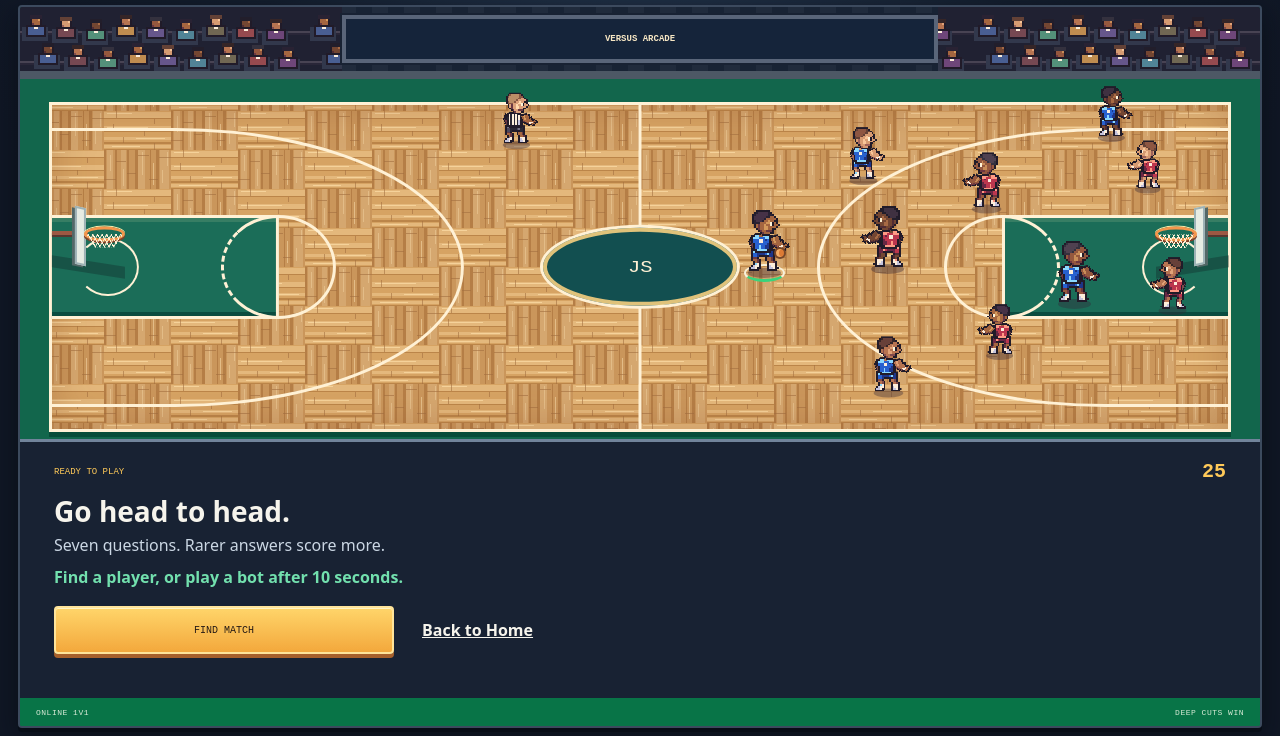
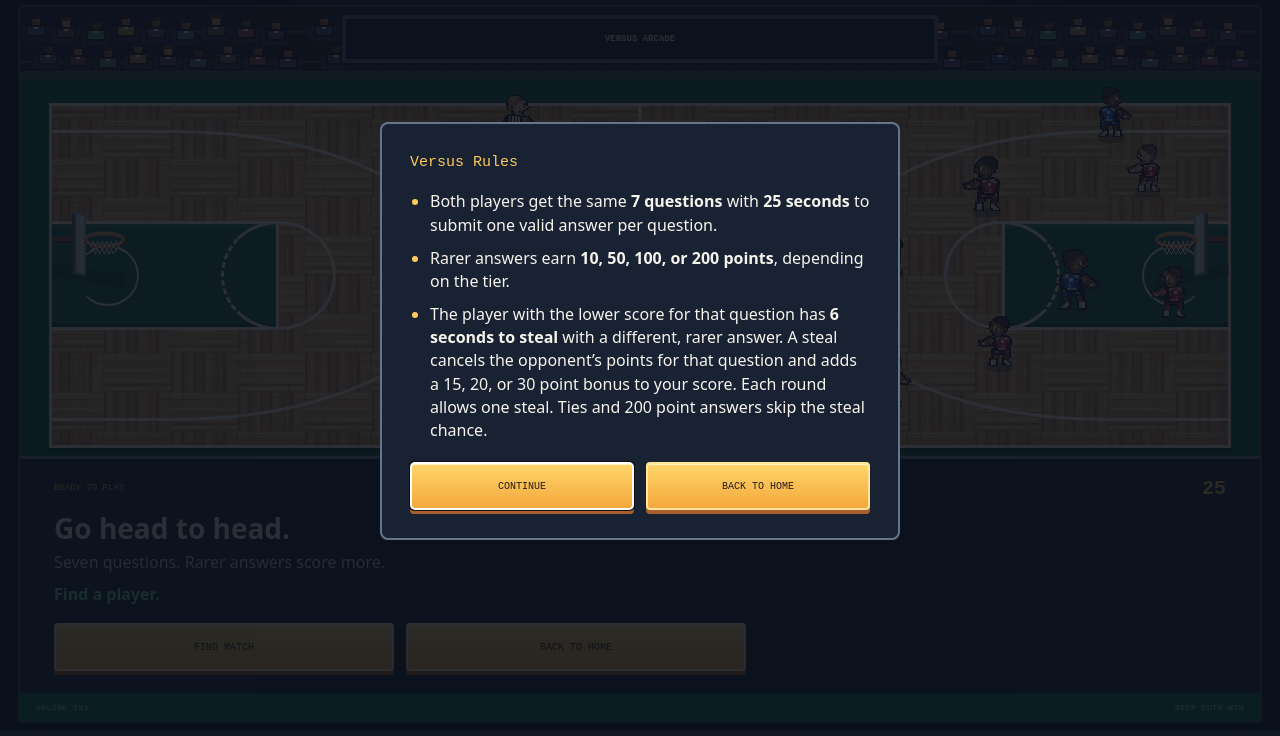
Before and after one commit to NathanN-275/JumpShot_DailyGame, a website: page dist/versus.html in a window 1280 px wide. Shown: the part 69-805 px from the top of the page. Drawn offline with Linux system fonts and the light colour scheme.

Commit message:
fix: add Versus rules and separate the final recap
What changed: Open a rules dialog on fresh Versus visits, simplify the lobby copy to Find a player, match the Back to Home button to Find Match, and place the final answer recap below the arena.

Why: Players need the rules before matchmaking and space between Play Again and the answer recap.

Files/systems affected: Versus page markup, styles, and client rendering.

Testing: All six Node tests passed, the client script syntax and diff checks passed, and Chrome verified the lobby and final layout after a local match.

```diff
--- a/dist/versus.css
+++ b/dist/versus.css
@@ -12,13 +12,15 @@
 .match-info.is-steal { color: #ffad4d; }
 .match-info.searching::after { content: ' ...'; animation: search-pulse 1s steps(4, end) infinite; }
 @keyframes search-pulse { 50% { opacity: .2; } }
-.versus-actions { display: flex; flex-wrap: wrap; align-items: center; gap: 10px 18px; margin-top: 13px; }
-.versus-actions .primary-button { width: min(340px, 100%); }
-.versus-home-link { display: inline-flex; align-items: center; min-height: 44px; padding: 0 10px; color: var(--ink); font-weight: 700; }
+.versus-actions, .versus-rules-actions { display: grid; grid-template-columns: repeat(2, minmax(0, 1fr)); gap: 12px; }
+.versus-actions { max-width: 692px; margin-top: 13px; }
+.versus-actions .primary-button, .versus-rules-actions .primary-button { padding: 8px; text-align: center; line-height: 1.5; }
+#cancel-search { grid-column: 1 / -1; width: min(340px, 100%); }
+.versus-home-link { text-decoration: none; }
 .versus-panel .answer-entry { max-width: 620px; }
 .versus-panel .answer-entry input { padding: 12px; min-width: 0; flex: 1; }
 .versus-panel .answer-entry button { min-width: 100px; background: var(--yellow); color: #241911; font-weight: 800; }
-.reveal { min-height: 22px; color: var(--yellow); font-weight: 700; }
+.reveal { color: var(--yellow); font-weight: 700; }
 .versus-final-score { display: flex; flex-wrap: wrap; gap: 12px 28px; margin: 14px 0; color: var(--green); font-weight: 800; }
 .versus-final-score strong { color: var(--yellow); }
 .versus-mode .results-panel { margin: 0 0 18px; }
@@ -26,6 +28,21 @@
 .versus-mode .sprite-red { --facing: -1; }
 .versus-mode .is-blue-defending .blue-one .sprite-ball { visibility: hidden; }
 .versus-mode .is-blue-defending .red-one .sprite-ball { display: block; }
+.versus-rules {
+  width: min(520px, calc(100% - 32px));
+  max-height: calc(100% - 32px);
+  padding: clamp(16px, 5vw, 28px);
+  border: 2px solid #66758a;
+  border-radius: 8px;
+  background: var(--panel);
+  color: var(--ink);
+  box-shadow: 0 8px 0 #0b121e;
+}
+.versus-rules::backdrop { background: #0b111bdd; }
+.versus-rules h2 { margin: 0 0 16px; color: var(--yellow); font: 15px/1.5 var(--pixel); }
+.versus-rules ul { display: grid; gap: 10px; margin: 0; padding-left: 20px; line-height: 1.45; }
+.versus-rules li::marker { color: var(--yellow); }
+.versus-rules-actions { margin-top: 20px; }
 @media (max-width: 620px) {
   .versus-mode .topbar { grid-template-columns: 1fr; height: auto; }
   .versus-mode .scorebug { grid-column: 1; }
--- a/dist/versus.html
+++ b/dist/versus.html
@@ -36,17 +36,39 @@
   <div class="versus-status"><span id="round-label">READY TO PLAY</span><strong id="clock">25</strong></div>
   <h1 id="headline">Go head to head.</h1>
   <p id="hint">Seven questions. Rarer answers score more.</p>
-  <div id="match-info" class="match-info" aria-live="polite">Find a player, or play a bot after 10 seconds.</div>
+  <div id="match-info" class="match-info" aria-live="polite">Find a player.</div>
   <form id="versus-form" class="answer-form hidden" autocomplete="off">
     <label class="sr-only" for="versus-answer">Your answer</label>
     <div class="answer-entry"><input id="versus-answer" maxlength="64" placeholder="Type a player or team…"><button type="submit">SUBMIT</button></div>
   </form>
   <div id="versus-final-score" class="versus-final-score hidden" aria-live="polite"></div>
+  <div id="reveal" class="reveal hidden" aria-live="polite"></div>
   <div class="versus-actions">
     <button id="find-match" class="primary-button" type="button">FIND MATCH</button>
     <button id="cancel-search" class="primary-button hidden" type="button">CANCEL SEARCH</button>
-    <a id="back-home" class="versus-home-link" href="./index.html">Back to Home</a>
+    <a id="back-home" class="primary-button versus-home-link" href="./index.html">BACK TO HOME</a>
   </div>
-  <div id="reveal" class="reveal" aria-live="polite"></div>
 </section>
-<section class="results-panel hidden" id="versus-results" aria-labelledby="versus-results-heading"><header class="results-heading"><div><span class="results-kicker">FINAL BUZZER · VERSUS RECAP</span><h2 id="versus-results-heading">YOUR ANSWERS</h2><p>Open a prompt to browse every accepted answer by rarity.</p></div><span class="results-count">07 PROMPTS</span></header><div class="results-list" id="versus-results-list"></div></section><div class="arena-bottomline"><span>ONLINE 1V1</span><span>DEEP CUTS WIN</span></div></section></main></body></html>
+<div class="arena-bottomline"><span>ONLINE 1V1</span><span>DEEP CUTS WIN</span></div>
+</section>
+<section class="results-panel hidden" id="versus-results" aria-labelledby="versus-results-heading">
+  <header class="results-heading">
+    <div><span class="results-kicker">FINAL BUZZER · VERSUS RECAP</span><h2 id="versus-results-heading">YOUR ANSWERS</h2><p>Open a prompt to browse every accepted answer by rarity.</p></div>
+    <span class="results-count">07 PROMPTS</span>
+  </header>
+  <div class="results-list" id="versus-results-list"></div>
+</section>
+</main>
+<dialog class="versus-rules" id="versus-rules" aria-labelledby="versus-rules-title">
+  <h2 id="versus-rules-title">Versus Rules</h2>
+  <ul>
+    <li>Both players get the same <strong>7 questions</strong> with <strong>25 seconds</strong> to submit one valid answer per question.</li>
+    <li>Rarer answers earn <strong>10, 50, 100, or 200 points</strong>, depending on the tier.</li>
+    <li>The player with the lower score for that question has <strong>6 seconds to steal</strong> with a different, rarer answer. A steal cancels the opponent’s points for that question and adds a 15, 20, or 30 point bonus to your score. Each round allows one steal. Ties and 200 point answers skip the steal chance.</li>
+  </ul>
+  <form method="dialog" class="versus-rules-actions">
+    <button class="primary-button" type="submit" autofocus>CONTINUE</button>
+    <a class="primary-button versus-home-link" href="./index.html">BACK TO HOME</a>
+  </form>
+</dialog>
+</body></html>
--- a/dist/versus.js
+++ b/dist/versus.js
@@ -16,6 +16,8 @@ let lastReviewMatch = null;
 const tiers = { half: ['HALF COURT', 200], three: ['THREE', 100], jumpshot: ['JUMP SHOT', 50], dunk: ['DUNK', 10] };
 const form = $('#versus-form');
 const input = $('#versus-answer');
+const reveal = $('#reveal');
+const rules = $('#versus-rules');
 const sessionKey = 'jumpshot-versus-match';
 function saveSession() {
   try { sessionStorage.setItem(sessionKey, JSON.stringify({ ticket, matchId })); } catch { /* Browser storage may be disabled. */ }
@@ -191,8 +193,13 @@ async function loadReview(id, ticket, seat) {
   try {
     const response = await fetch(`${api}/api/match/${encodeURIComponent(id)}/review?ticket=${encodeURIComponent(ticket)}`);
     if (!response.ok) throw new Error('Could not load the answer bank.');
-    renderReview(await response.json(), seat);
-  } catch (error) { setStatus(error.message); lastReviewMatch = null; }
+    const review = await response.json();
+    if (lastReviewMatch === id) renderReview(review, seat);
+  } catch (error) {
+    if (lastReviewMatch !== id) return;
+    setStatus(error.message);
+    lastReviewMatch = null;
+  }
 }
 function render() {
   const { seat, bot, phase, round, answers, submitted, scores, stealSeat, steal, winner } = state;
@@ -212,9 +219,10 @@ function render() {
   if (phase === 'answer') setStatus(submitted[seat] ? 'Answer locked. Waiting for the other player and the shot clock.' : 'Submit one valid answer before the clock expires.');
   if (phase === 'answer' && submitted[seat] && lastRoundMotion !== round) { lastRoundMotion = round; animateVersusTeams(seat); }
   if (phase === 'counter') setStatus(stealSeat === seat ? `Beat their ${answers[1 - seat]?.points || 0}-point tier before the clock expires.` : 'Your opponent has a chance to steal.');
+  reveal.classList.toggle('hidden', phase !== 'reveal');
   if (phase === 'reveal') {
     const summary = answers.map((answer, i) => `${i === seat ? 'You' : 'Opponent'}: ${answer?.name || 'No answer'} (${answer?.points || 0})`).join(' · ');
-    $('#reveal').textContent = `${summary}${steal ? ` · STEAL: ${steal.name}` : ''}`;
+    reveal.textContent = `${summary}${steal ? ` · STEAL: ${steal.name}` : ''}`;
     setStatus(steal ? 'Shot blocked! A steal changed the score.' : 'Round complete.');
     if (lastReveal !== round) {
       lastReveal = round;
@@ -222,7 +230,7 @@ function render() {
       if (shooterSeat === 0 && answers[0]) playCourtShot(answers[0].tier, { miss: !!steal && stealSeat === 1 }).catch(() => {});
       else if (answers[1]) playRedFastBreak(RED_FINISHES[1]).catch(() => {});
     }
-  } else if (phase !== 'done') $('#reveal').textContent = '';
+  } else reveal.textContent = '';
   if (phase === 'done') { setStatus('Final score'); renderFinalScore(scores, seat); loadReview(matchId, ticket, seat); $('#find-match').textContent = 'PLAY AGAIN'; clearSession(); matchId = null; ticket = null; socket?.close(); }
   updateClock();
 }
@@ -234,7 +242,9 @@ form.addEventListener('submit', event => {
 });
 $('#find-match').addEventListener('click', startQueue);
 $('#cancel-search').addEventListener('click', cancelQueue);
+rules.addEventListener('close', () => $('#find-match').focus());
 try {
   const saved = JSON.parse(sessionStorage.getItem(sessionKey) || 'null');
   if (saved?.ticket && saved?.matchId) { ticket = saved.ticket; connect(saved.matchId); }
 } catch { clearSession(); }
+if (!matchId) rules.showModal();
```
